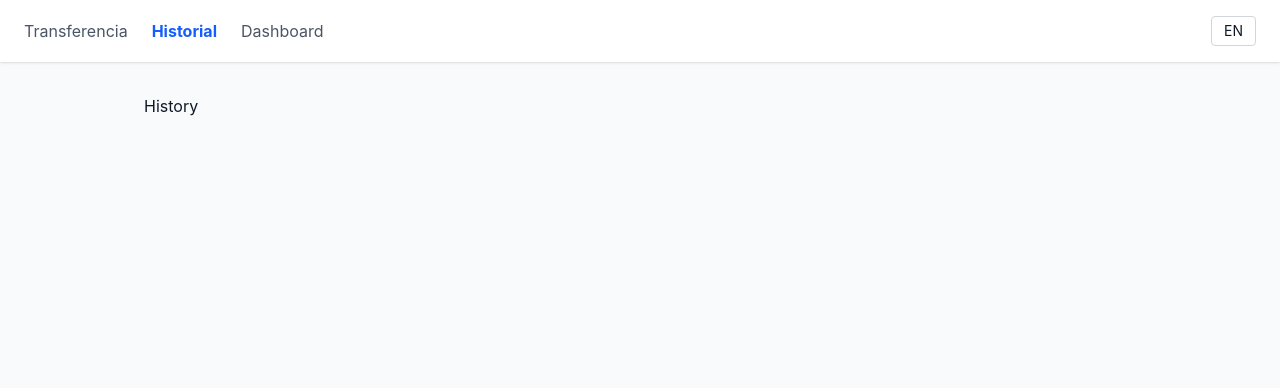
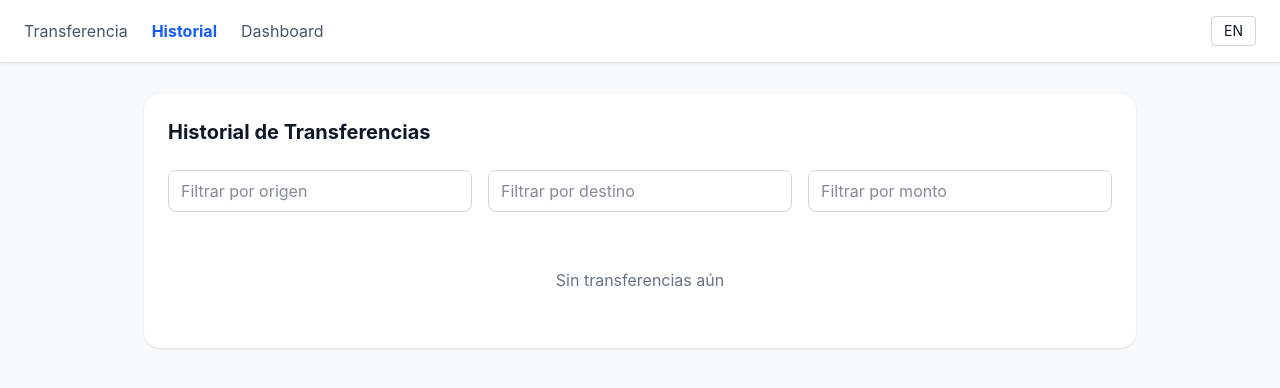
Before and after one commit to SebaFretes/bank-transfer-simulator, a React (Vite) app: page /history in a window 1280 px wide. Shown: the top 388 px of the page. Built offline with nearby package versions, Linux system fonts and the light colour scheme.

Commit message:
create transfer history

```diff
--- /dev/null
+++ b/src/components/history/TransferHistory.tsx
@@ -0,0 +1,98 @@
+import { useState } from 'react'
+import { useTranslation } from 'react-i18next'
+import { useTransferStore } from '../../store/transferStore'
+import { useAccountStore } from '../../store/accountStore'
+
+export default function TransferHistory() {
+  const { t } = useTranslation()
+  const { transfers } = useTransferStore()
+  const { accounts } = useAccountStore()
+
+  const [filterFrom, setFilterFrom] = useState('')
+  const [filterTo, setFilterTo] = useState('')
+  const [filterAmount, setFilterAmount] = useState('')
+
+  const getAccountName = (id: string) =>
+    accounts.find((a) => a.id === id)?.name ?? id
+
+  const filtered = transfers.filter((tr) => {
+    const fromName = getAccountName(tr.fromAccountId).toLowerCase()
+    const toName = getAccountName(tr.toAccountId).toLowerCase()
+    const matchFrom = fromName.includes(filterFrom.toLowerCase())
+    const matchTo = toName.includes(filterTo.toLowerCase())
+    const matchAmount = filterAmount ? tr.amount >= parseFloat(filterAmount) : true
+    return matchFrom && matchTo && matchAmount
+  })
+
+  const total = filtered.reduce((sum, tr) => sum + tr.amount, 0)
+
+  return (
+    <div className="bg-white dark:bg-gray-800 rounded-2xl shadow p-6">
+      <h2 className="text-xl font-bold mb-6">{t('history.title')}</h2>
+
+      {/* Filtros */}
+      <div className="grid grid-cols-1 md:grid-cols-3 gap-4 mb-6">
+        <input
+          type="text"
+          placeholder={t('history.filterFrom')}
+          value={filterFrom}
+          onChange={(e) => setFilterFrom(e.target.value)}
+          className="border border-gray-300 dark:border-gray-600 rounded-lg px-3 py-2 bg-white dark:bg-gray-700"
+        />
+        <input
+          type="text"
+          placeholder={t('history.filterTo')}
+          value={filterTo}
+          onChange={(e) => setFilterTo(e.target.value)}
+          className="border border-gray-300 dark:border-gray-600 rounded-lg px-3 py-2 bg-white dark:bg-gray-700"
+        />
+        <input
+          type="number"
+          placeholder={t('history.filterAmount')}
+          value={filterAmount}
+          onChange={(e) => setFilterAmount(e.target.value)}
+          className="border border-gray-300 dark:border-gray-600 rounded-lg px-3 py-2 bg-white dark:bg-gray-700"
+        />
+      </div>
+
+      {/* Lista */}
+      {filtered.length === 0 ? (
+        <p className="text-gray-500 text-center py-8">{t('history.noTransfers')}</p>
+      ) : (
+        <div className="space-y-3">
+          {filtered.map((tr) => (
+            <div
+              key={tr.id}
+              className="flex items-center justify-between border border-gray-100 dark:border-gray-700 rounded-xl px-4 py-3"
+            >
+              <div className="flex items-center gap-3">
+                <img
+                  src={accounts.find((a) => a.id === tr.fromAccountId)?.photo}
+                  className="w-8 h-8 rounded-full"
+                />
+                <div>
+                  <p className="text-sm font-medium">{getAccountName(tr.fromAccountId)}</p>
+                  <p className="text-xs text-gray-400">→ {getAccountName(tr.toAccountId)}</p>
+                </div>
+              </div>
+              <div className="text-right">
+                <p className="font-semibold text-blue-600">${tr.amount.toLocaleString()}</p>
+                <p className="text-xs text-gray-400">
+                  {new Date(tr.timestamp).toLocaleTimeString()}
+                </p>
+              </div>
+            </div>
+          ))}
+        </div>
+      )}
+
+      {/* Total */}
+      {filtered.length > 0 && (
+        <div className="mt-6 pt-4 border-t border-gray-200 dark:border-gray-700 flex justify-between">
+          <span className="font-medium">{t('history.total')}</span>
+          <span className="font-bold text-blue-600">${total.toLocaleString()}</span>
+        </div>
+      )}
+    </div>
+  )
+}
--- a/src/pages/HistoryPage.tsx
+++ b/src/pages/HistoryPage.tsx
@@ -1,3 +1,5 @@
+import TransferHistory from '../components/history/TransferHistory'
+
 export default function HistoryPage() {
-  return <div>History</div>
+  return <TransferHistory />
 }
```
